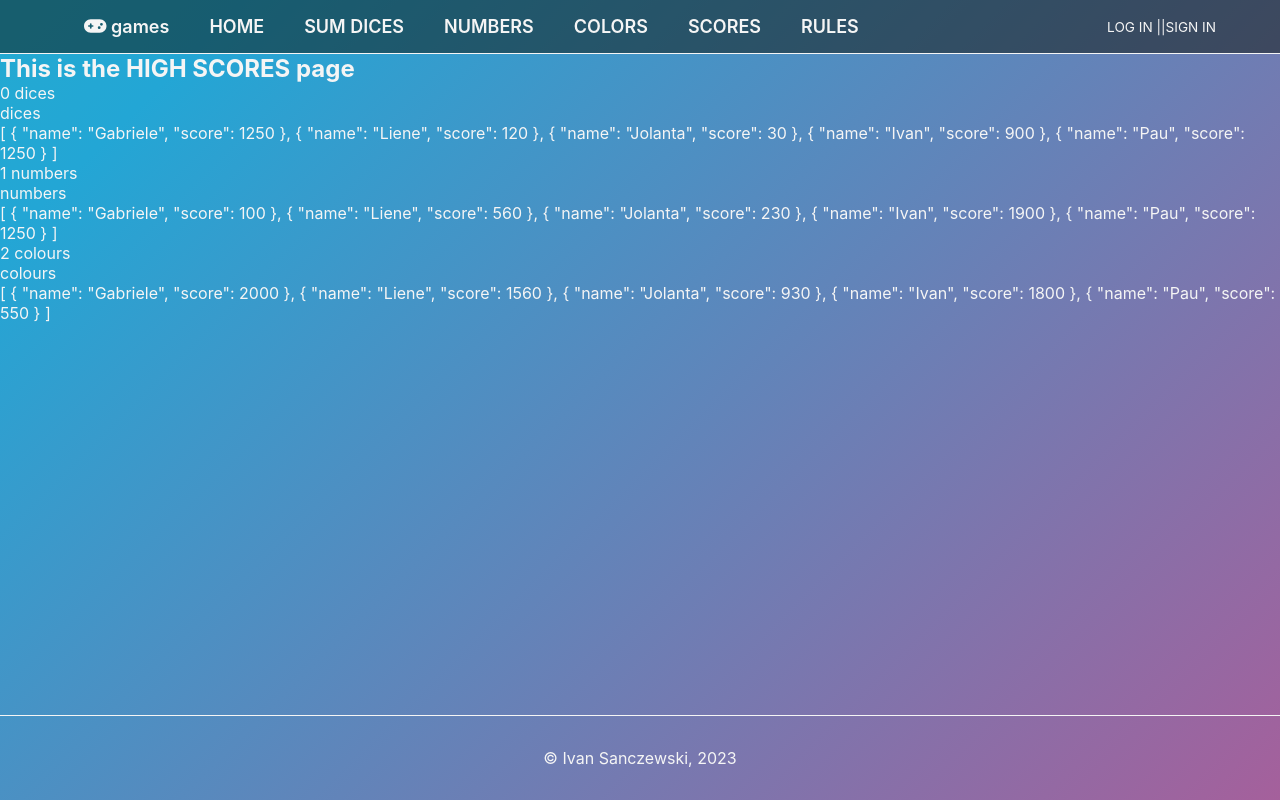
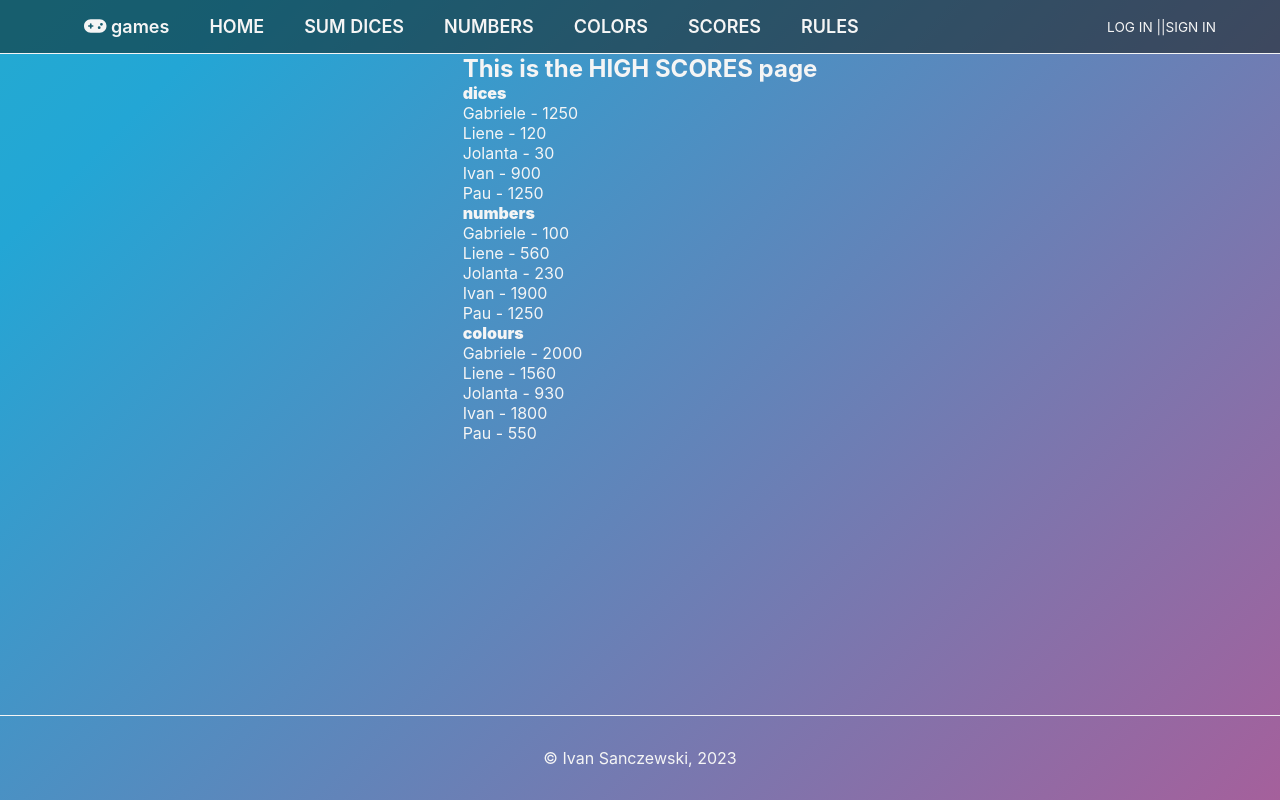
Before and after one commit to IvanSanczewski/dices, a Vue app: page /highScores in a window 1280 px wide. Built offline with nearby package versions, Linux system fonts and the light colour scheme; no server answers.

Commit message:
Fixed highscores display for each game and user

```diff
--- a/src/views/HighScores.vue
+++ b/src/views/HighScores.vue
@@ -1,18 +1,11 @@
 <template>
   <h2>This is the HIGH SCORES page</h2>
-    <div v-for="item, index in storeScores.gameHighScore" :key="index" class="high__score__games">
-      <p>{{ index }} {{ item.game }}</p>
-       <div v-for="score, index in item" :key="index" class="high__score__games">
-        <p>{{ score }}</p>
-
-       </div>
-
-
-      <!-- <p>{{ item.scores }}</p> -->
+    <div v-for="game in storeScores.gameHighScore" :key="game.game" class="high__score__games">
+      <p style="fontWeight: 900">{{ game.game }}</p>
+      <div v-for="score in game.scores" :key="score.name">
+        <p>{{ score.name }} - {{ score.score }}</p>
+      </div>
     </div>
-
-    <!-- <button @click="storeScores.addNewHighScore('dices', 'Tula', 1250)">send high score</button -->
-
 </template>
 
 <script setup>
```
